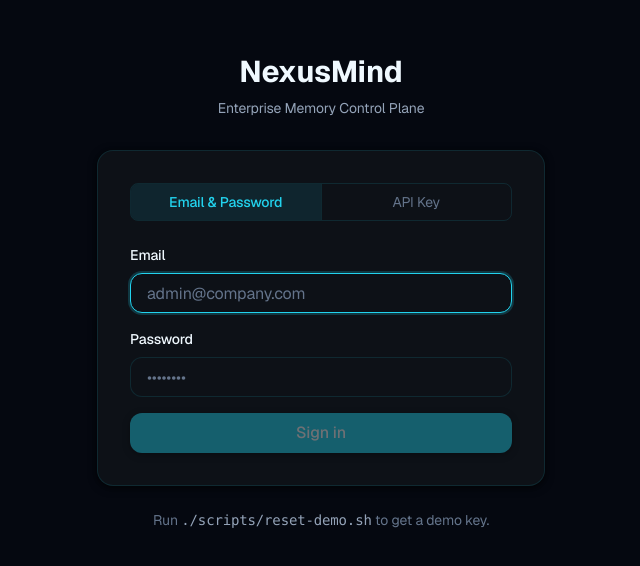
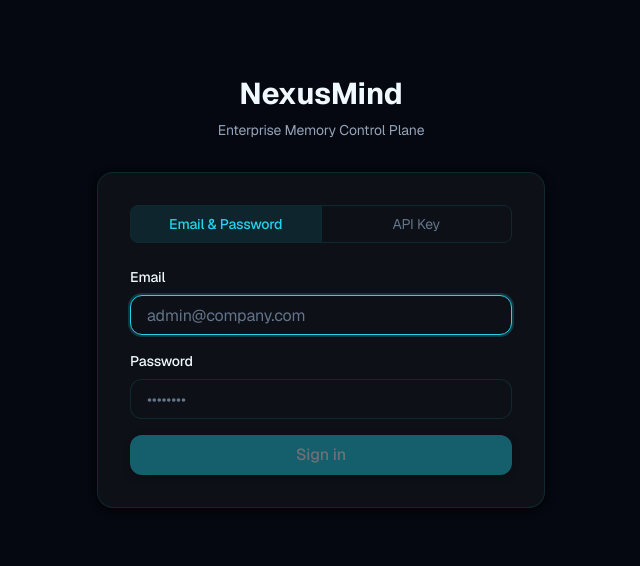
Before and after one commit to smart-coder-labs/nexus-mind, a React (Vite) app in the folder apps/admin/: page /login in a window 1280 px wide. Shown: the part 108-674 px from the top of the page, without its empty margins (319-959 px from the left). Built offline with nearby package versions, Linux system fonts and the light colour scheme; no server answers.

Commit message:
chore(admin): remove demo key hint from login page

```diff
--- a/apps/admin/src/pages/Login.tsx
+++ b/apps/admin/src/pages/Login.tsx
@@ -151,9 +151,7 @@ export default function Login() {
           )}
         </div>
 
-        <p className="text-center text-text-tertiary text-sm mt-6">
-          Run <code className="text-text-secondary">./scripts/reset-demo.sh</code> to get a demo key.
-        </p>
+
       </div>
     </div>
   )
```
